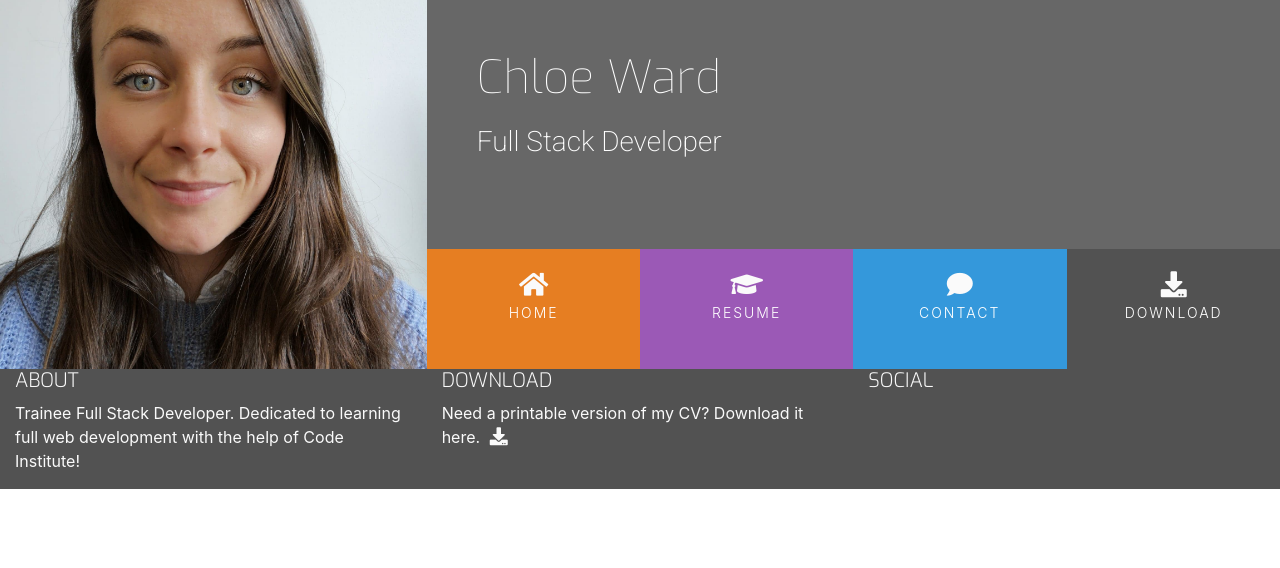
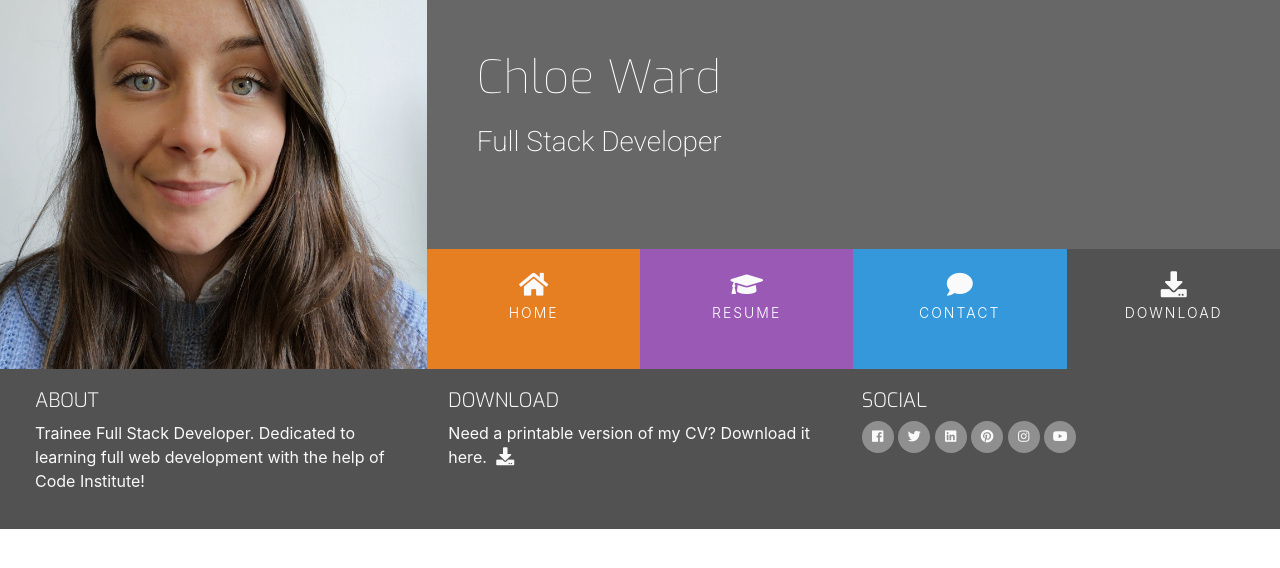
Before and after one commit to chloejaneward/ucd-resume, a plain HTML site: page index.html in a window 1280 px wide. Drawn offline with nearby package versions, Linux system fonts and the light colour scheme.

Commit message:
footer links and styling

```diff
--- a/assets/css/style.css
+++ b/assets/css/style.css
@@ -161,3 +161,31 @@ footer {
 .cv-pdf i:hover {
     color: #e84610;
 }
+
+.social-links {
+    padding-bottom: 15px;
+}
+
+.social-links li a i {
+    width: 32px;
+    height: 32px;
+    padding: 12px 0;
+    border-radius: 50%;
+    font-size: 13px;
+    line-height: 7px;
+    text-align: center;
+    color: #fafafa;
+    background: #8f8f8f;
+    transition: all 0.35s ease-in-out;
+    -moz-transition: all 0.35s ease-in-out;
+    -webkit-transition: all 0.35s ease-in-out;
+    -o-transition: all 0.35s ease-in-out;
+}
+
+.social-links li a i:hover {
+    background: #e84610;
+}
+
+#footer-details {
+    padding: 20px;
+}
--- a/index.html
+++ b/index.html
@@ -55,7 +55,7 @@
 
     </section>
     <footer class="container-fluid">
-        <div class="row">
+        <div id="footer-details" class="row">
             <div class="col-sm-4">
                 <h5 class="uppercase general-sub">About</h5>
                 <p class="inline-block">
@@ -68,8 +68,8 @@
                 <p class="inline-block">
                     Need a printable version of my CV? Download it here.
                     <a href="#" target="_blank" class="cv-pdf">
-                    <i class="fa fa-download" aria-hidden="true"></i>
-                    <span class="sr-only">Download link.</span>
+                        <i class="fa fa-download" aria-hidden="true"></i>
+                        <span class="sr-only">Download link.</span>
                     </a>
                 </p>
             </div>
@@ -78,33 +78,38 @@
                 <ul class="list-inline social-links">
                     <li class="list-inline-item">
                         <a target="_blank" href="#">
-                            <i class="fa fa-facebook" aria-hidden="true"></i>
-                            <span class="sr-only">Facebook</span>
+                            <i class="fab fa-facebook" aria-hidden="true"></i>
+                            <span class="sr-only">Download link.</span>
                         </a>
                     </li>
-
                     <li class="list-inline-item">
                         <a target="_blank" href="#">
-                            <i class="fa fa-twitter" aria-hidden="true"></i>
+                            <i class="fab fa-twitter" aria-hidden="true"></i>
                             <span class="sr-only">Twitter</span>
                         </a>
                     </li>
                     <li class="list-inline-item">
                         <a target="_blank" href="#">
-                            <i class="fa fa-linkedin" aria-hidden="true"></i>
-                            <span class="sr-only">Linked In</span>
+                            <i class="fab fa-linkedin" aria-hidden="true"></i>
+                            <span class="sr-only">LinkedIn</span>
                         </a>
                     </li>
                     <li class="list-inline-item">
                         <a target="_blank" href="#">
-                            <i class="fa fa-pinterest" aria-hidden="true"></i>
+                            <i class="fab fa-pinterest" aria-hidden="true"></i>
                             <span class="sr-only">Pinterest</span>
                         </a>
                     </li>
                     <li class="list-inline-item">
                         <a target="_blank" href="#">
-                            <i class="fa fa-youtube" aria-hidden="true"></i>
-                            <span class="sr-only">Youtube</span>
+                            <i class="fab fa-instagram" aria-hidden="true"></i>
+                            <span class="sr-only">Instagram</span>
+                        </a>
+                    </li>
+                    <li class="list-inline-item">
+                        <a target="_blank" href="#">
+                            <i class="fab fa-youtube" aria-hidden="true"></i>
+                            <span class="sr-only">YouTube</span>
                         </a>
                     </li>
                 </ul>
```
